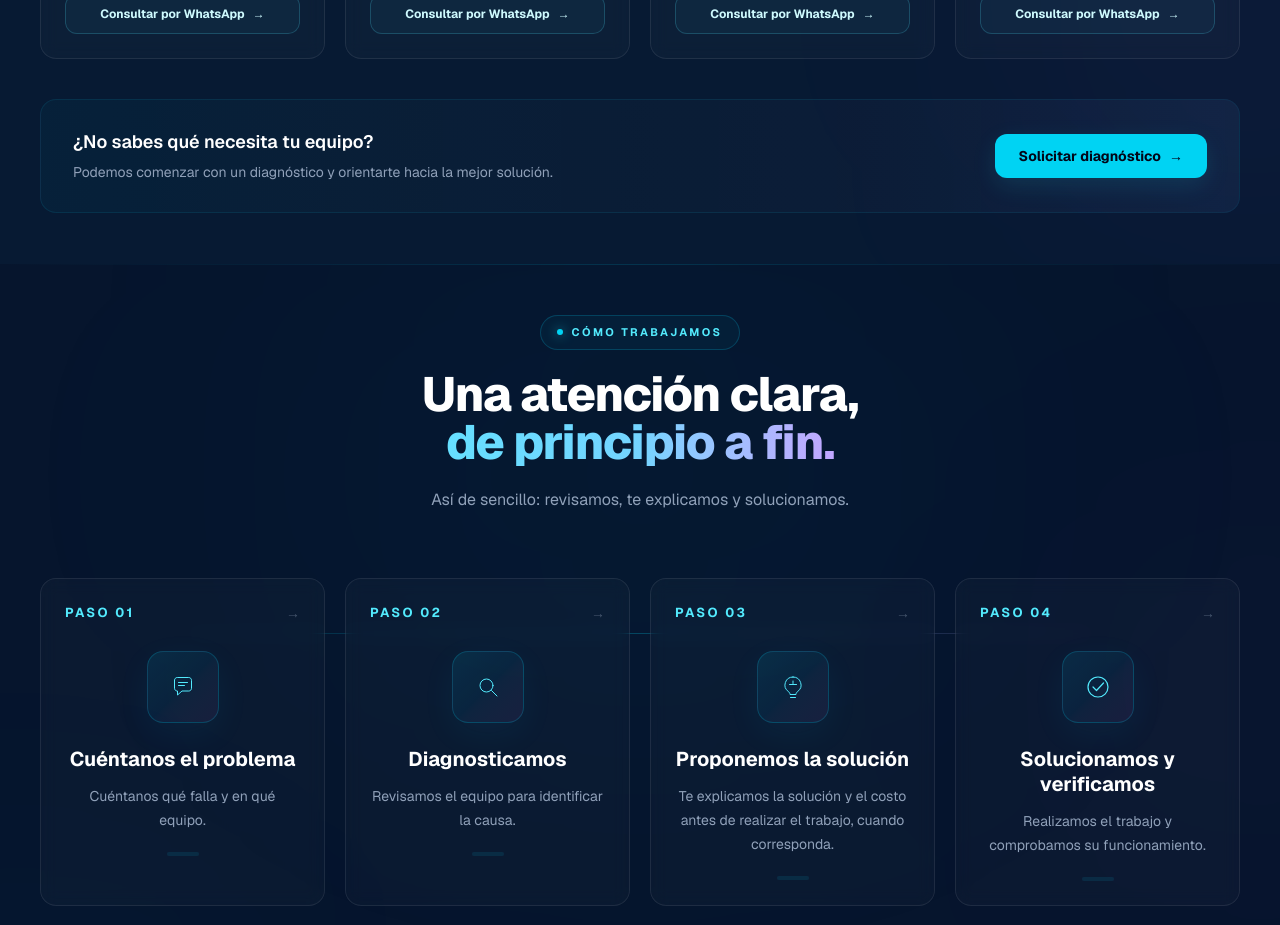
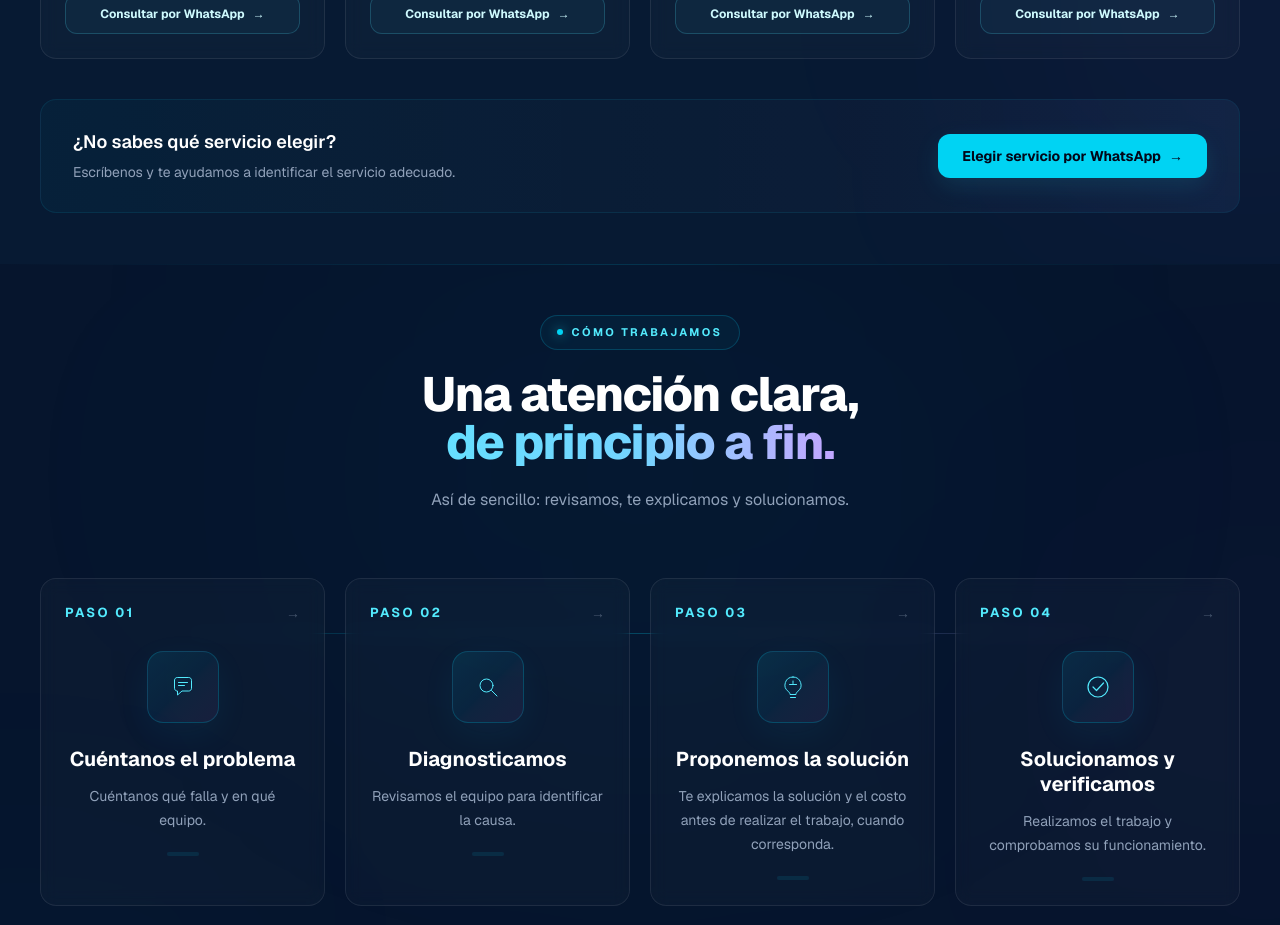
Before and after one commit to joakoguzp/puno-tech, a Next.js app: page / in a window 1280 px wide. Shown: the part 1580-2505 px from the top of the page. Built offline with nearby package versions, Linux system fonts and the light colour scheme.

Commit message:
Evitar repetir la palabra diagnóstico en servicios

```diff
--- a/src/components/sections/Services.tsx
+++ b/src/components/sections/Services.tsx
@@ -483,12 +483,11 @@ export default function Services() {
           >
             <div>
               <p className="text-base font-semibold text-white sm:text-lg">
-                ¿No sabes qué necesita tu equipo?
+                ¿No sabes qué servicio elegir?
               </p>
 
               <p className="mt-1 text-sm leading-6 text-slate-400">
-                Podemos comenzar con un diagnóstico y orientarte hacia la mejor
-                solución.
+                Escríbenos y te ayudamos a identificar el servicio adecuado.
               </p>
             </div>
 
@@ -496,7 +495,7 @@ export default function Services() {
               href="https://wa.me/51915210525"
               target="_blank"
               rel="noopener noreferrer"
-              aria-label="Solicitar diagnóstico por WhatsApp"
+              aria-label="Consultar qué servicio necesitas por WhatsApp"
               className="
                 inline-flex
                 h-11
@@ -518,7 +517,7 @@ export default function Services() {
                 active:translate-y-0
               "
             >
-              Solicitar diagnóstico
+              Elegir servicio por WhatsApp
               <span className="ml-2">→</span>
             </a>
           </div>
```
